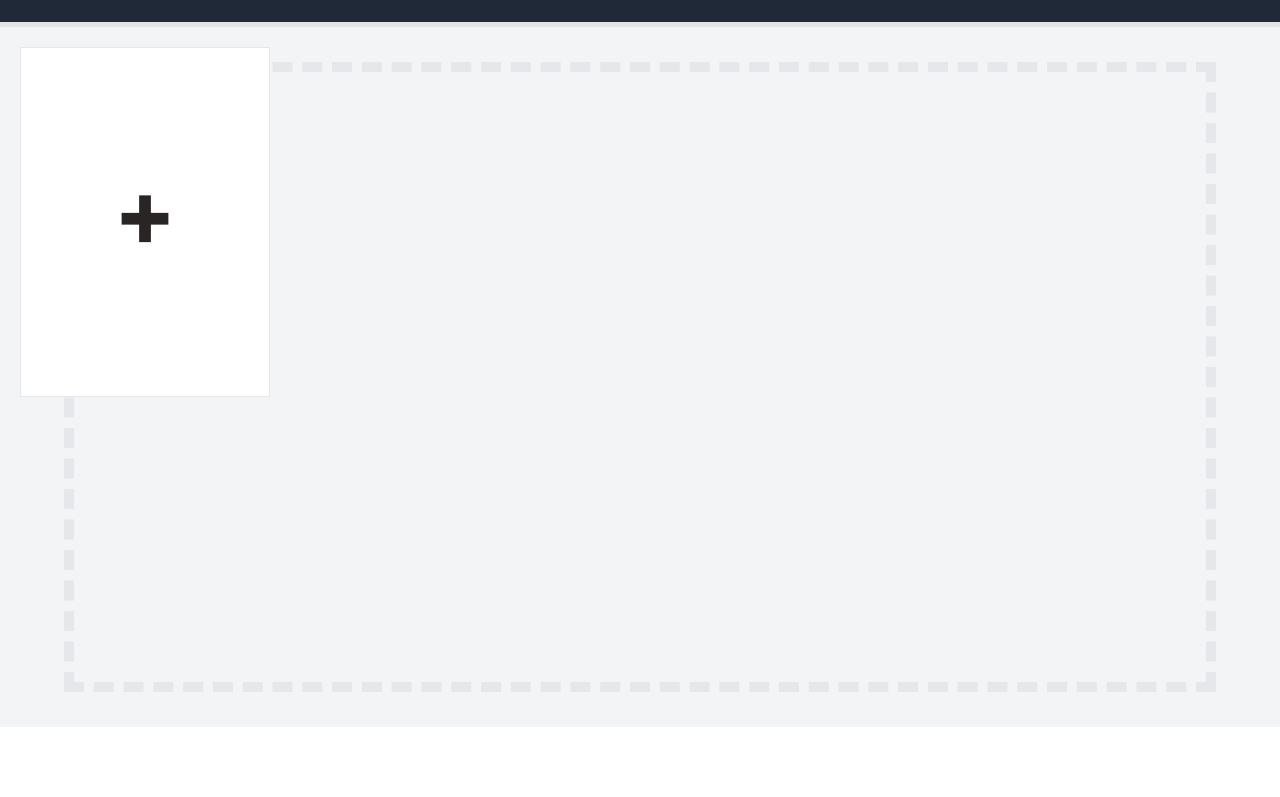
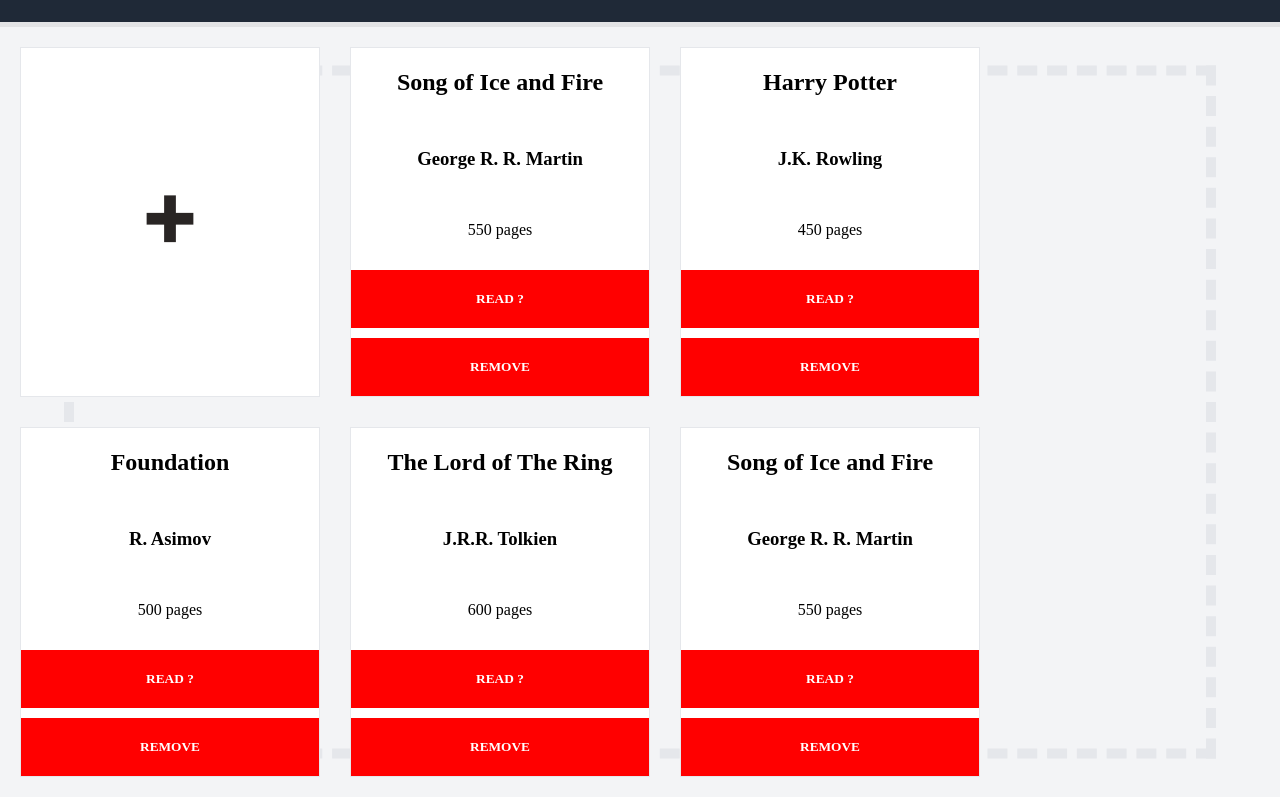
Before and after one commit to thimgrim1337/library, a plain HTML site: page index.html in a window 1280 px wide. Shown: the part 73-870 px from the top of the page. Before the commit the page ends 800 px from the top, so only its background shows below. Drawn offline with Linux system fonts and the light colour scheme.

Commit message:
Create function showBook

```diff
--- a/main.js
+++ b/main.js
@@ -1,10 +1,44 @@
+'use strict';
+
 const plusBtn = document.querySelector('.btn-plus');
 const addBtn = document.querySelector('.btn-add');
-const readBtn = document.querySelector('.btn-read');
 const modal = document.querySelector('.modal');
 const modalClose = document.querySelector('.mdi-close-circle-outline');
+const books = document.querySelector('.books');
+let index = 0;
 
-let myLibrary = [];
+let myLibrary = [
+  {
+    title: 'Song of Ice and Fire',
+    author: 'George R. R. Martin',
+    pages: 550,
+    read: 'yes',
+  },
+  {
+    title: 'Harry Potter',
+    author: 'J.K. Rowling',
+    pages: 450,
+    read: 'yes',
+  },
+  {
+    title: 'Foundation',
+    author: 'R. Asimov',
+    pages: 500,
+    read: 'yes',
+  },
+  {
+    title: 'The Lord of The Ring',
+    author: 'J.R.R. Tolkien',
+    pages: 600,
+    read: 'yes',
+  },
+  {
+    title: 'Song of Ice and Fire',
+    author: 'George R. R. Martin',
+    pages: 550,
+    read: 'yes',
+  },
+];
 
 class Book {
   constructor(title, author, pages, read) {
@@ -13,59 +47,72 @@ class Book {
     this.pages = pages;
     this.read = read;
   }
+  setRead = () => {
+    this.read != this.read;
+  };
 }
 
-createBookCard = (book) => {
+const createBookCard = (book) => {
   const books = document.querySelector('.books');
   const div = document.createElement('div');
   div.innerHTML += `
   <h2>${book.title}</h2>
   <h3>${book.author}</h3>
-  <span>${book.pages}</span>
+  <span>${book.pages} pages</span>
   <button class="btn-read ${book.read === true ? 'green' : ''}">Read ?</button>
   <button class="btn-remove">Remove</button>
   `;
   div.className = 'book';
+
+  div.dataset.index = index;
+  index++;
+
   books.appendChild(div);
   closeModal();
 };
 
-addBookToLibrary = (e) => {
+const addBookToLibrary = (e) => {
   e.preventDefault();
   const title = document.querySelector('#bookTitle').value;
   const author = document.querySelector('#bookAuthor').value;
   const pages = document.querySelector('#bookPages').value;
   const read = document.querySelector('#bookRead').checked;
-  console.log(title, author, pages, read);
 
   const book = new Book(title, author, pages, read);
 
+  createBookCard(book);
   myLibrary.push(book);
-  createBookCard(book);
 };
 
-openModal = () => {
+const showBooks = () => {
+  if (myLibrary.length === 0) return;
+  for (const book of myLibrary) {
+    createBookCard(book);
+  }
+};
+
+const openModal = () => {
   modal.style.display = 'block';
 };
 
-closeModal = () => {
+const closeModal = () => {
   modal.style.display = 'none';
   clearModal();
 };
 
-clearModal = () => {
+const clearModal = () => {
   document.querySelector('#bookTitle').value = '';
   document.querySelector('#bookAuthor').value = '';
   document.querySelector('#bookPages').value = '';
   document.querySelector('#bookRead').checked = false;
 };
 
+showBooks();
+
+const readBtn = document.querySelector('.btn-read');
+
 plusBtn.addEventListener('click', openModal);
 
 addBtn.addEventListener('click', addBookToLibrary);
 
-readBtn.addEventListener('click', () => {
-  readBtn.classList.toggle('green');
-});
-
 modalClose.addEventListener('click', closeModal);
--- a/style.css
+++ b/style.css
@@ -46,7 +46,7 @@ main {
 .books {
   display: grid;
   gap: 30px;
-  grid-template-columns: repeat(auto-fit, 250px);
+  grid-template-columns: repeat(auto-fit, 300px);
   padding: 20px;
 }
 
@@ -59,9 +59,16 @@ main {
 
 .book {
   display: grid;
+  grid-template-rows: repeat(5, auto);
   justify-items: center;
   gap: 10px;
-  padding: 20px;
+}
+
+.book h2,
+.book h3,
+.book span {
+  align-self: center;
+  text-align: center;
 }
 
 .book button {
@@ -70,6 +77,7 @@ main {
   text-transform: uppercase;
   font-weight: bold;
   color: #fff;
+  cursor: pointer;
 }
 
 .btn-read,
@@ -107,7 +115,6 @@ main {
   transform: translate(-50%, -50%);
   padding: 5%;
   background-color: #1f2937;
-  opacity: 0.8;
   z-index: 999;
   transition: 1s;
 }
```
